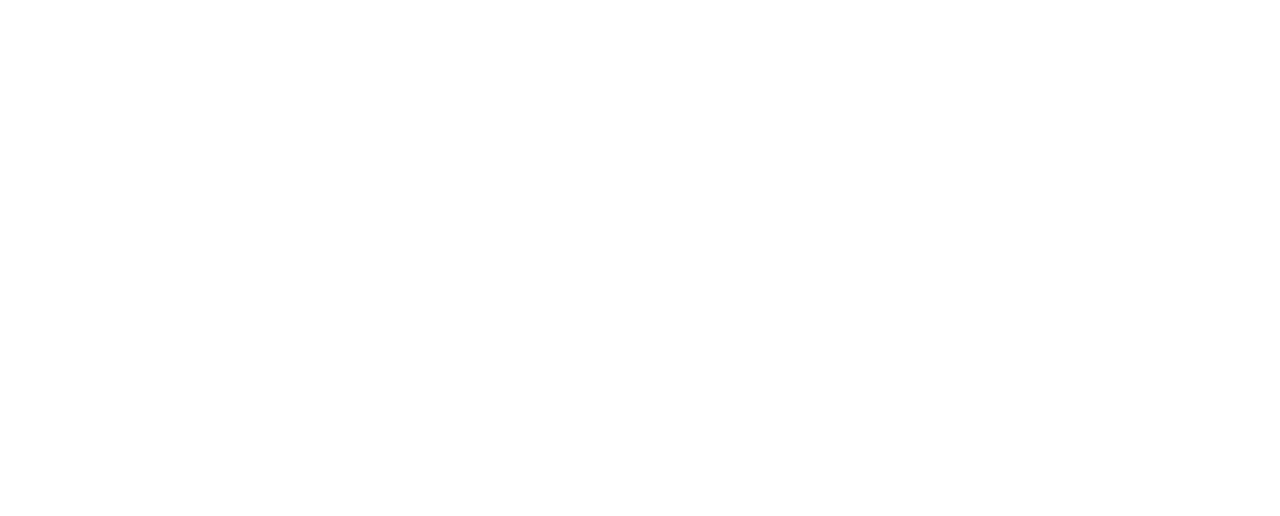
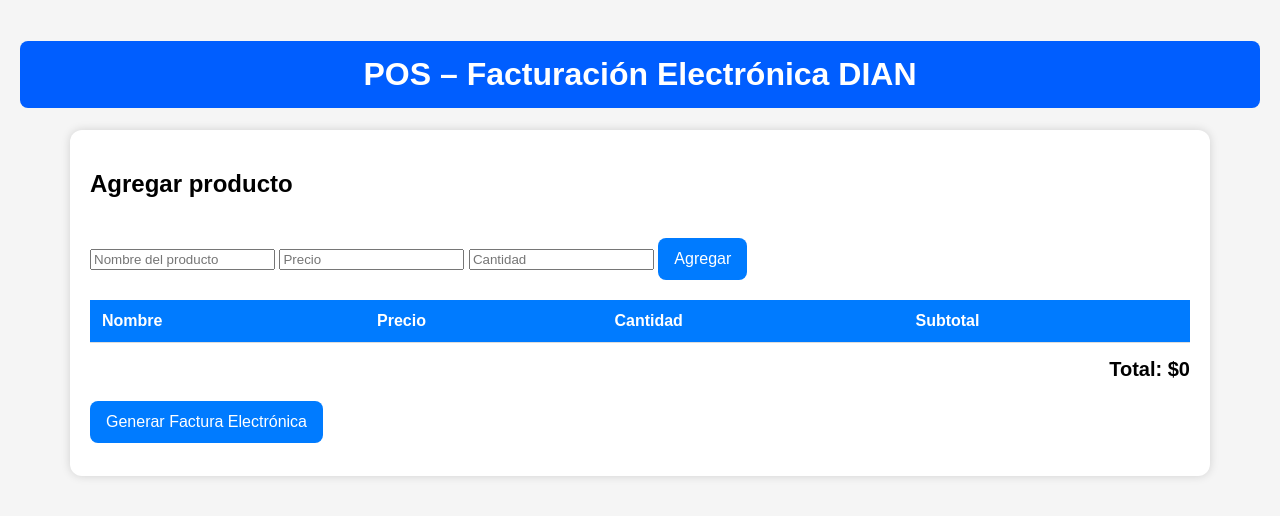
Before and after one commit to pedroviloria/facturacion-pos-dian, a website: page index.html in a window 1280 px wide. Drawn offline with Linux system fonts and the light colour scheme.

Commit message:
Update index.html

```diff
--- a/index.html
+++ b/index.html
@@ -1 +1,203 @@
-<!-- index.html placeholder -->
+<!DOCTYPE html>
+<html lang="es">
+<head>
+  <meta charset="UTF-8">
+  <title>POS – Facturación Electrónica DIAN</title>
+  <style>
+    body {
+      font-family: Arial, sans-serif;
+      background: #f5f5f5;
+      padding: 20px;
+      margin: 0;
+    }
+
+    h1 {
+      background: #005eff;
+      color: white;
+      padding: 15px;
+      border-radius: 8px;
+      text-align: center;
+    }
+
+    .container {
+      max-width: 1100px;
+      margin: auto;
+      background: white;
+      padding: 20px;
+      border-radius: 12px;
+      box-shadow: 0 0 10px rgba(0,0,0,0.15);
+    }
+
+    table {
+      width: 100%;
+      border-collapse: collapse;
+      margin-top: 20px;
+    }
+
+    table th, table td {
+      padding: 12px;
+      border-bottom: 1px solid #ddd;
+      text-align: left;
+    }
+
+    table th {
+      background: #007bff;
+      color: white;
+    }
+
+    .btn {
+      background: #007bff;
+      color: white;
+      padding: 12px 16px;
+      border: none;
+      border-radius: 8px;
+      margin-top: 20px;
+      cursor: pointer;
+      font-size: 16px;
+    }
+
+    .btn:hover {
+      background: #0056d6;
+    }
+
+    #total {
+      font-size: 20px;
+      margin-top: 15px;
+      font-weight: bold;
+      text-align: right;
+    }
+
+    .product-row input {
+      width: 80px;
+    }
+  </style>
+</head>
+
+<body>
+
+<h1>POS – Facturación Electrónica DIAN</h1>
+
+<div class="container">
+
+  <h2>Agregar producto</h2>
+
+  <div>
+    <input id="nombre" placeholder="Nombre del producto">
+    <input id="precio" type="number" placeholder="Precio">
+    <input id="cantidad" type="number" placeholder="Cantidad">
+    <button class="btn" onclick="agregarProducto()">Agregar</button>
+  </div>
+
+  <table id="tablaProductos">
+    <thead>
+      <tr>
+        <th>Nombre</th>
+        <th>Precio</th>
+        <th>Cantidad</th>
+        <th>Subtotal</th>
+      </tr>
+    </thead>
+    <tbody></tbody>
+  </table>
+
+  <div id="total">Total: $0</div>
+
+  <button class="btn" onclick="generarFactura()">Generar Factura Electrónica</button>
+
+  <pre id="respuesta"></pre>
+
+</div>
+
+<script>
+  let carrito = [];
+
+  function agregarProducto() {
+    const nombre = document.getElementById("nombre").value;
+    const precio = parseFloat(document.getElementById("precio").value);
+    const cantidad = parseInt(document.getElementById("cantidad").value);
+
+    if (!nombre || !precio || !cantidad) {
+      alert("Completa todos los campos");
+      return;
+    }
+
+    const producto = {
+      nombre,
+      precio,
+      cantidad,
+      subtotal: precio * cantidad
+    };
+
+    carrito.push(producto);
+    actualizarTabla();
+  }
+
+  function actualizarTabla() {
+    const tbody = document.querySelector("#tablaProductos tbody");
+    tbody.innerHTML = "";
+
+    let total = 0;
+
+    carrito.forEach(prod => {
+      total += prod.subtotal;
+
+      const fila = `
+        <tr>
+          <td>${prod.nombre}</td>
+          <td>${prod.precio}</td>
+          <td>${prod.cantidad}</td>
+          <td>${prod.subtotal}</td>
+        </tr>
+      `;
+      tbody.innerHTML += fila;
+    });
+
+    document.getElementById("total").innerText = "Total: $" + total;
+  }
+
+  async function generarFactura() {
+    if (carrito.length === 0) {
+      alert("Agrega productos primero");
+      return;
+    }
+
+    const datosFactura = {
+      cliente: "Consumidor Final",
+      fecha: new Date().toISOString(),
+      items: carrito
+    };
+
+    document.getElementById("respuesta").innerText = "Generando factura...";
+
+    try {
+      // 1) Generar XML
+      let xml = await fetch("/api/generate-xml", {
+        method: "POST",
+        headers: { "Content-Type": "application/json" },
+        body: JSON.stringify(datosFactura)
+      }).then(r => r.text());
+
+      // 2) Firmar XML
+      let firmado = await fetch("/api/sign", {
+        method: "POST",
+        headers: { "Content-Type": "application/json" },
+        body: JSON.stringify({ xml })
+      }).then(r => r.text());
+
+      // 3) Enviar a DIAN
+      let respuesta = await fetch("/api/send-dian", {
+        method: "POST",
+        headers: { "Content-Type": "application/json" },
+        body: JSON.stringify({ xml: firmado })
+      }).then(r => r.text());
+
+      document.getElementById("respuesta").innerText = respuesta;
+
+    } catch (err) {
+      document.getElementById("respuesta").innerText = "Error: " + err;
+    }
+  }
+</script>
+
+</body>
+</html>
```
